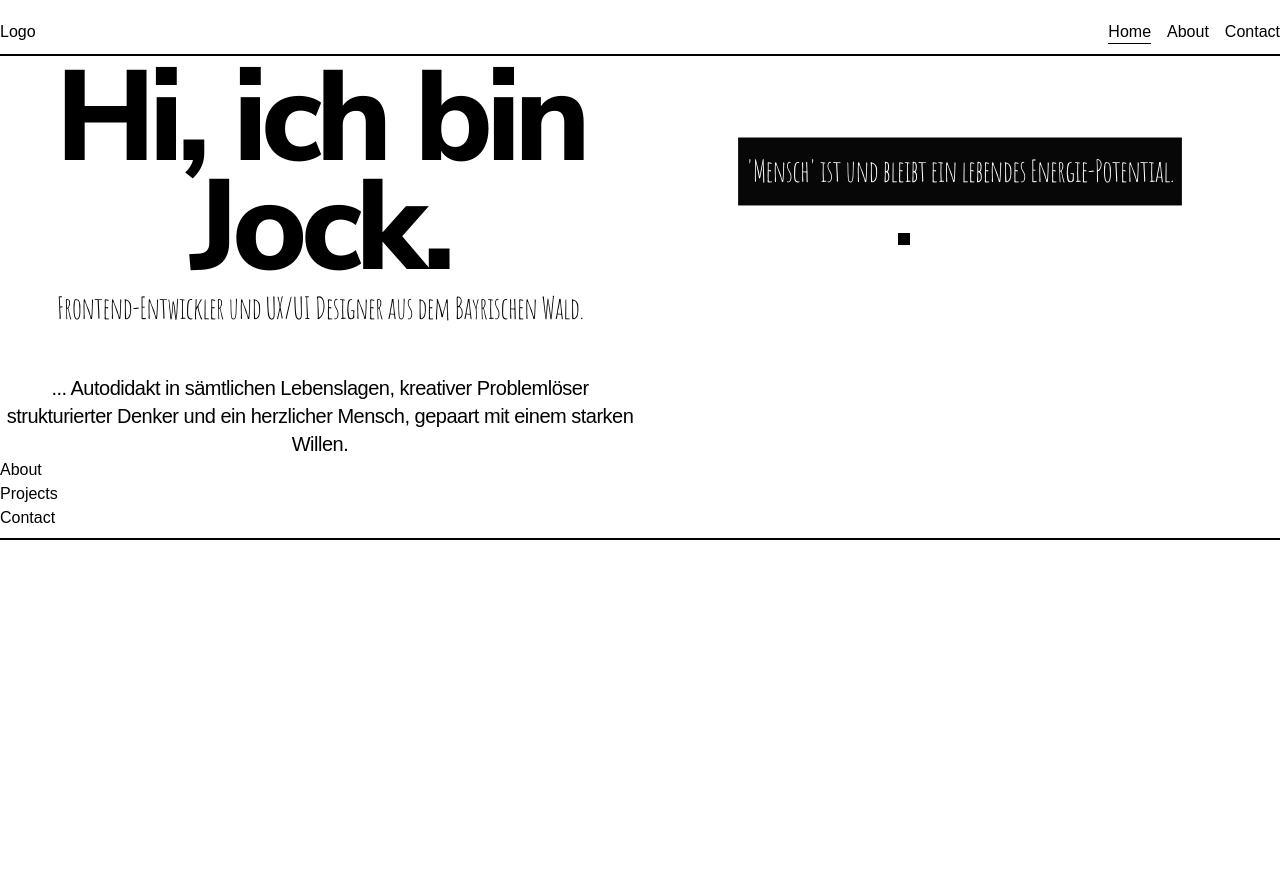
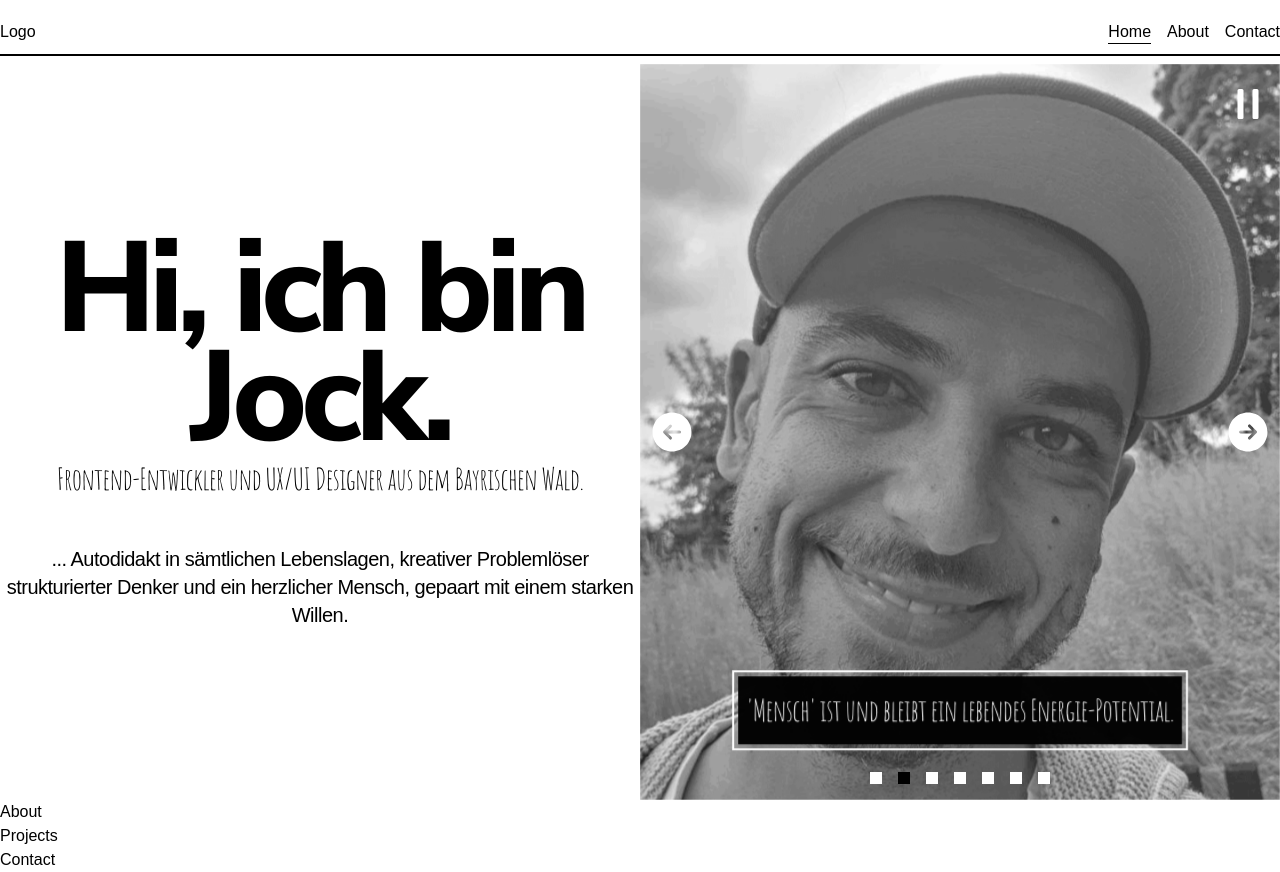
Before and after one commit to j0ck-de/nextjs_josef-molz_website, a Next.js app: page / in a window 1280 px wide. Before the commit the page ends 800 px from the top, so only its background shows below. Built offline with nearby package versions, Linux system fonts and the light colour scheme; a web font is replaced by a local one; what tailwindcss-debug-screens would draw is missing.

Commit message:
edited navbar

```diff
--- a/tailwind.config.js
+++ b/tailwind.config.js
@@ -18,7 +18,7 @@ module.exports = {
       },
       height: {
         header: "4rem",
-        hero: '100vh - theme("height.header"))',
+        hero: 'calc(theme("height.screen") - theme("height.header"))',
       },
       margin: {
         header: 'theme("height.header")',
```
